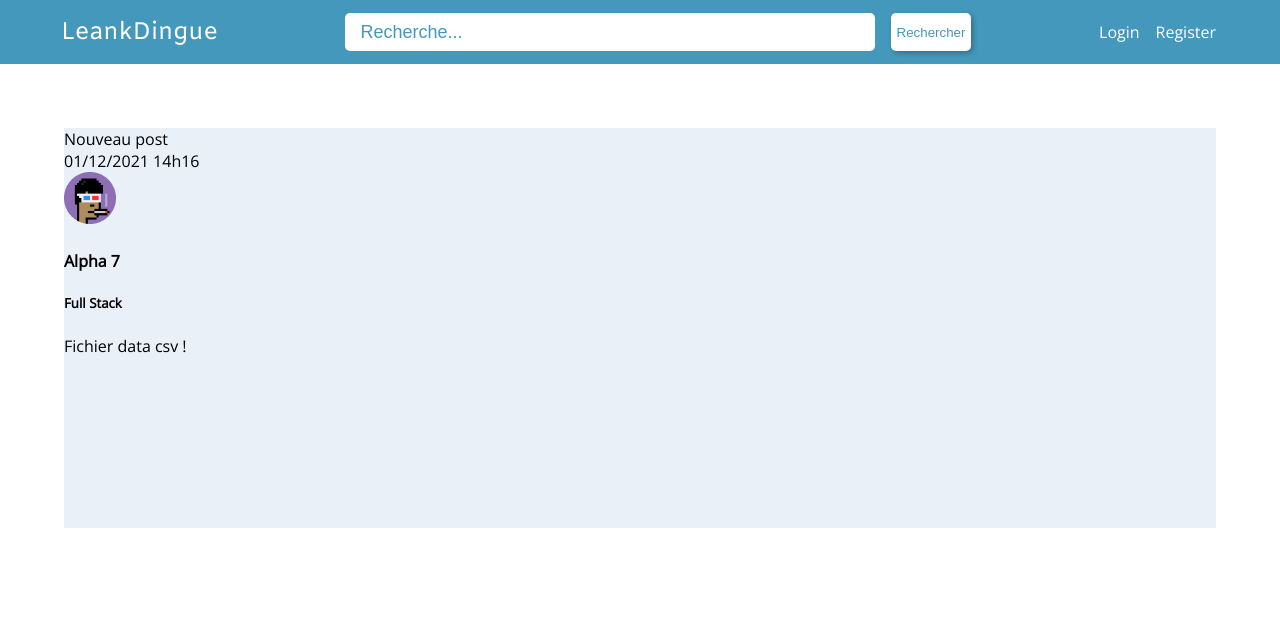
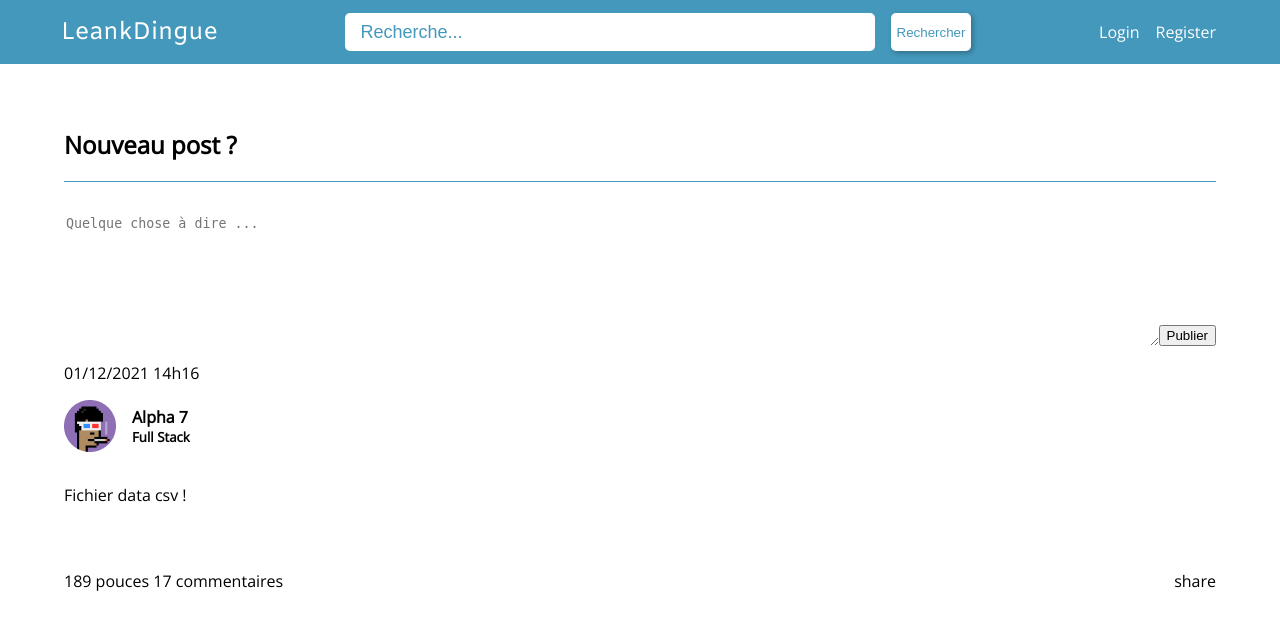
Before and after one commit to gauthiermyr/web-dev-projet, a PHP site: page / in a window 1280 px wide. Shown: the top 630 px of the page. Run offline with PHP 8.4, Linux system fonts and the light colour scheme.

Commit message:
post creation

```diff
--- a/index.php
+++ b/index.php
@@ -26,23 +26,35 @@
 
     <div class="container">
         <div id="post-creation-container">
-            Nouveau post
+            <h2>Nouveau post ?</h2>
+            <div class="post-creation-box">
+                <textarea id="post-creation-textarea" placeholder="Quelque chose à dire ..."></textarea>
+                <button>Publier</button>
+            </div>
         </div>
         <div id="post-feed">
             <div class="post-container">
                 <div class="post-navigation">
-                    <div>01/12/2021 14h16</div>
-                    <div>
+                    <div class="post-navigation-date">
+                        <p>01/12/2021 14h16</p>
+                    </div>
+                    <div class="post-navigation-profile">
                         <img src="./public/img/profil.png"></img>
-                        <h4>Alpha 7</h4>
-                        <h5>Full Stack</h5>
+                        <div class="post-navigation-profile-info">
+                            <h4>Alpha 7</h4>
+                            <h5>Full Stack</h5>
+                        </div>
                     </div>
                 </div>
                 <div class="post-body">
                     <p>Fichier data csv !</p>
                 </div>
                 <div class="post-footer">
-
+                    <div>
+                        <span>189 pouces</span>
+                        <span>17 commentaires</span>
+                    </div>
+                    <span>share</span>
                 </div>
             </div>
         </div>
--- a/public/css/template.css
+++ b/public/css/template.css
@@ -59,8 +59,6 @@ body {
 .container {
     margin-top: 128px;
     width: min(90%, 1240px);
-    height: 400px;
-    background-color: var(--light-blue);
     margin-left: auto;
     margin-right: auto;
 
@@ -134,13 +132,55 @@ body {
 /// Section post creation
 */
 
+.post-creation-box {
+    width: 100%;
+    border-top: 1px solid var(--blue);
+    padding-top: 32px;
+    display: flex;
+    flex-direction: row;
+    align-items: flex-end;
+}
 
+#post-creation-textarea {
+    width: 95%;
+    height: 128px;
+    border: none;
+}
+
+.post-creation-box
 
 /*
 /// Section post feed
 */
 
+.post-container {
+    padding: 32px 0px ;
+    border-bottom: 1px solid var(--blue);
+}
 
+.post-navigation-date {
+
+}
+
+.post-navigation-profile {
+    display: flex;
+    align-items: center;
+    gap: 16px;
+}
+
+.post-navigation-profile * {
+    margin: 0;
+}
+
+.post-body {
+    margin-top: 32px;
+    margin-bottom: 64px;
+}
+
+.post-footer {
+    display: flex;
+    justify-content: space-between;
+}
 
 /*
 /// Section ...
```
